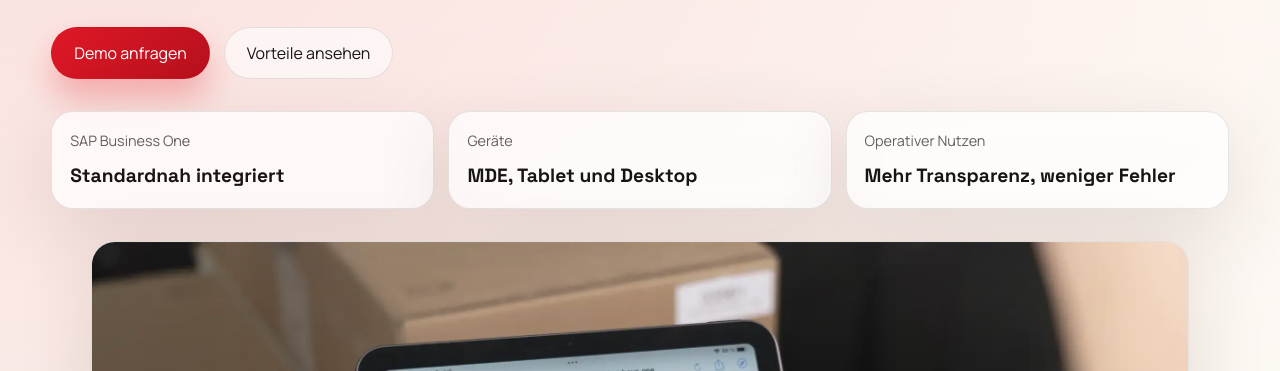
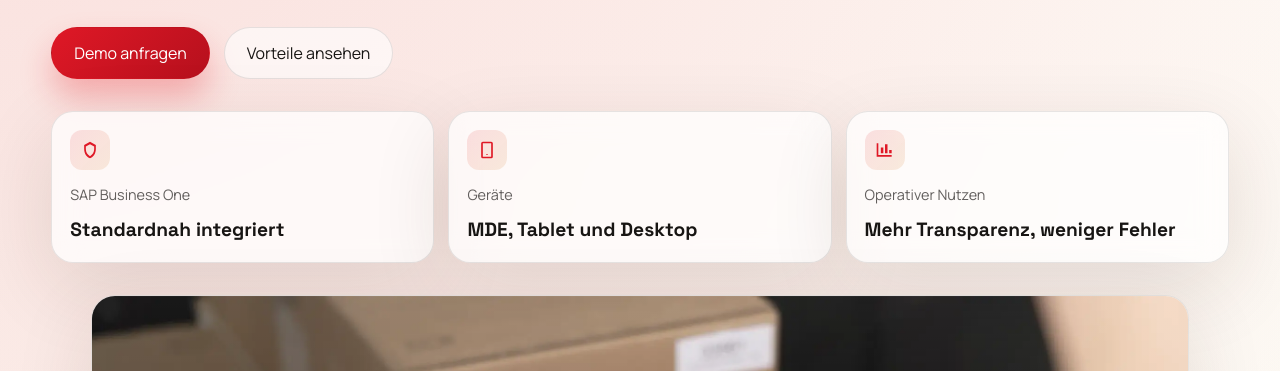
Before and after one commit to WilliFl0/warhouseapp_landing_test, a plain HTML site: page index.html in a window 1280 px wide. Shown: the part 429-800 px from the top of the page. Drawn offline with Linux system fonts and the light colour scheme.

Commit message:
Refine hero stats icons in light theme

```diff
--- a/index.html
+++ b/index.html
@@ -68,14 +68,35 @@
 
             <div class="hero-stats">
               <article class="stat-card">
+                <span class="stat-icon" aria-hidden="true">
+                  <svg viewBox="0 0 24 24" role="presentation">
+                    <path
+                      d="M12 2l7 4v5c0 5.2-3 9.3-7 11-4-1.7-7-5.8-7-11V6l7-4zm0 3.1L7 7.7v3.2c0 3.8 1.9 6.9 5 8.5 3.1-1.6 5-4.7 5-8.5V7.7l-5-2.6z"
+                    />
+                  </svg>
+                </span>
                 <span>SAP Business One</span>
                 <strong>Standardnah integriert</strong>
               </article>
               <article class="stat-card">
+                <span class="stat-icon" aria-hidden="true">
+                  <svg viewBox="0 0 24 24" role="presentation">
+                    <path
+                      d="M7 2h10a2 2 0 0 1 2 2v16a2 2 0 0 1-2 2H7a2 2 0 0 1-2-2V4a2 2 0 0 1 2-2zm0 2v16h10V4H7zm4 13h2v1h-2v-1z"
+                    />
+                  </svg>
+                </span>
                 <span>Geräte</span>
                 <strong>MDE, Tablet und Desktop</strong>
               </article>
               <article class="stat-card">
+                <span class="stat-icon" aria-hidden="true">
+                  <svg viewBox="0 0 24 24" role="presentation">
+                    <path
+                      d="M4 18h16v2H2V4h2v14zm3-2V9h3v7H7zm5 0V5h3v11h-3zm5 0v-4h3v4h-3z"
+                    />
+                  </svg>
+                </span>
                 <span>Operativer Nutzen</span>
                 <strong>Mehr Transparenz, weniger Fehler</strong>
               </article>
--- a/style.css
+++ b/style.css
@@ -278,7 +278,24 @@ h3 {
   backdrop-filter: blur(14px);
 }
 
-.stat-card span {
+.stat-icon {
+  display: inline-grid;
+  place-items: center;
+  width: 40px;
+  height: 40px;
+  margin-bottom: 14px;
+  border-radius: 12px;
+  background: linear-gradient(135deg, rgba(223, 24, 38, 0.12), rgba(215, 130, 44, 0.14));
+  color: var(--brand);
+}
+
+.stat-icon svg {
+  width: 20px;
+  height: 20px;
+  fill: currentColor;
+}
+
+.stat-card > span:not(.stat-icon) {
   display: block;
   color: var(--text-soft);
   font-size: 0.9rem;
```
